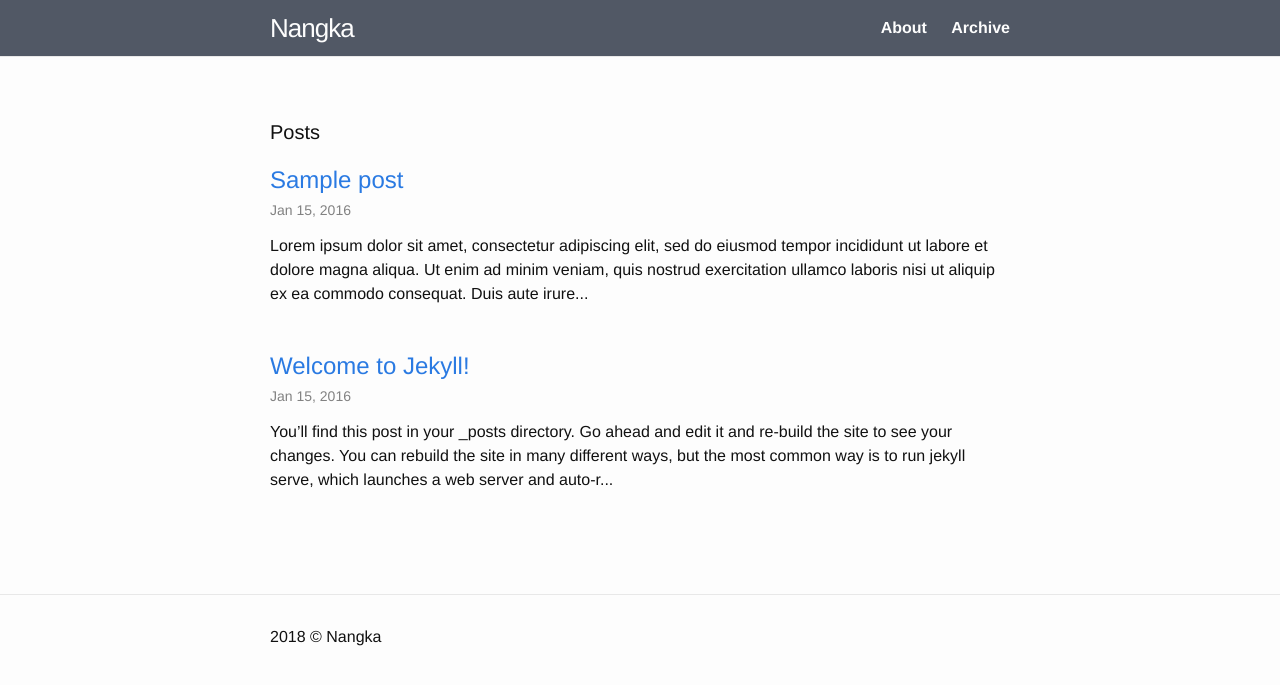
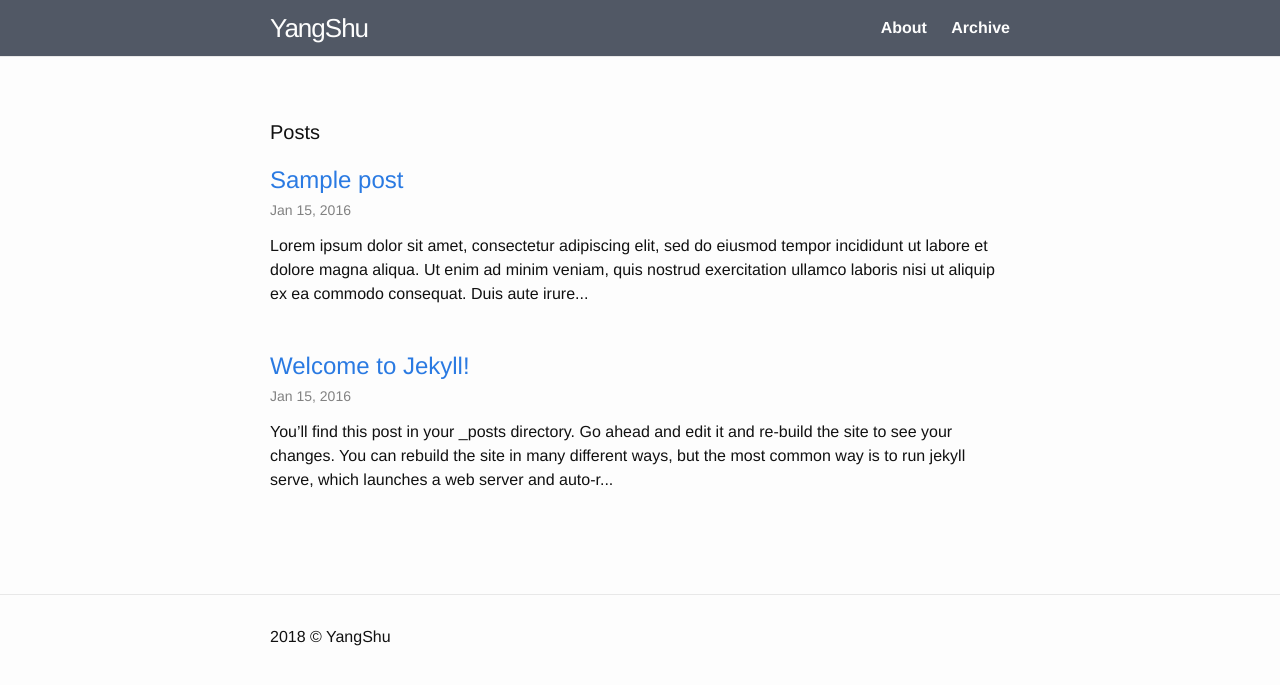
Before and after one commit to 201419/201419.github.io, a Jekyll site: the page built from index.html, in a window 1280 px wide. Shown: the top 685 px of the page. Built offline with Jekyll 4.4.1, drawn with Linux system fonts in a browser that asks for light colours; the list of posts is cut into pages by our own code.

Commit message:
Change : _config.yml

```diff
--- a/_config.yml
+++ b/_config.yml
@@ -1,21 +1,21 @@
 # Site settings
-title: Nangka
-email: your@mail.com
+title: YangShu
+email: yangshu1109@foxmail.com
 description: > # this means to ignore newlines until "baseurl:"
   Welcome to my awesome blog.
-baseurl: "/nangka" # the subpath of your site, e.g. /blog
-url: "https://rmsubekti.github.io" # the base hostname & protocol for your site
+baseurl: "" # the subpath of your site, e.g. /blog
+url: "https://201419.github.io" # the base hostname & protocol for your site
 google_analytics: #your GA unique id, e.g. UA-xxxxxxxx-x
 disqus_username: #Your disqus_username to add comments on the post
 
 # Optional settings
-github: #your github username
+github: 201419 #your github username
 linkedin: #linkedin username
 twitter:
   username: #twitter username here
 facebook:
-  app_id: 1234
-  publisher: 1234
+  app_id:
+  publisher:
 google_plus: #gplus id or username
 
 
```
